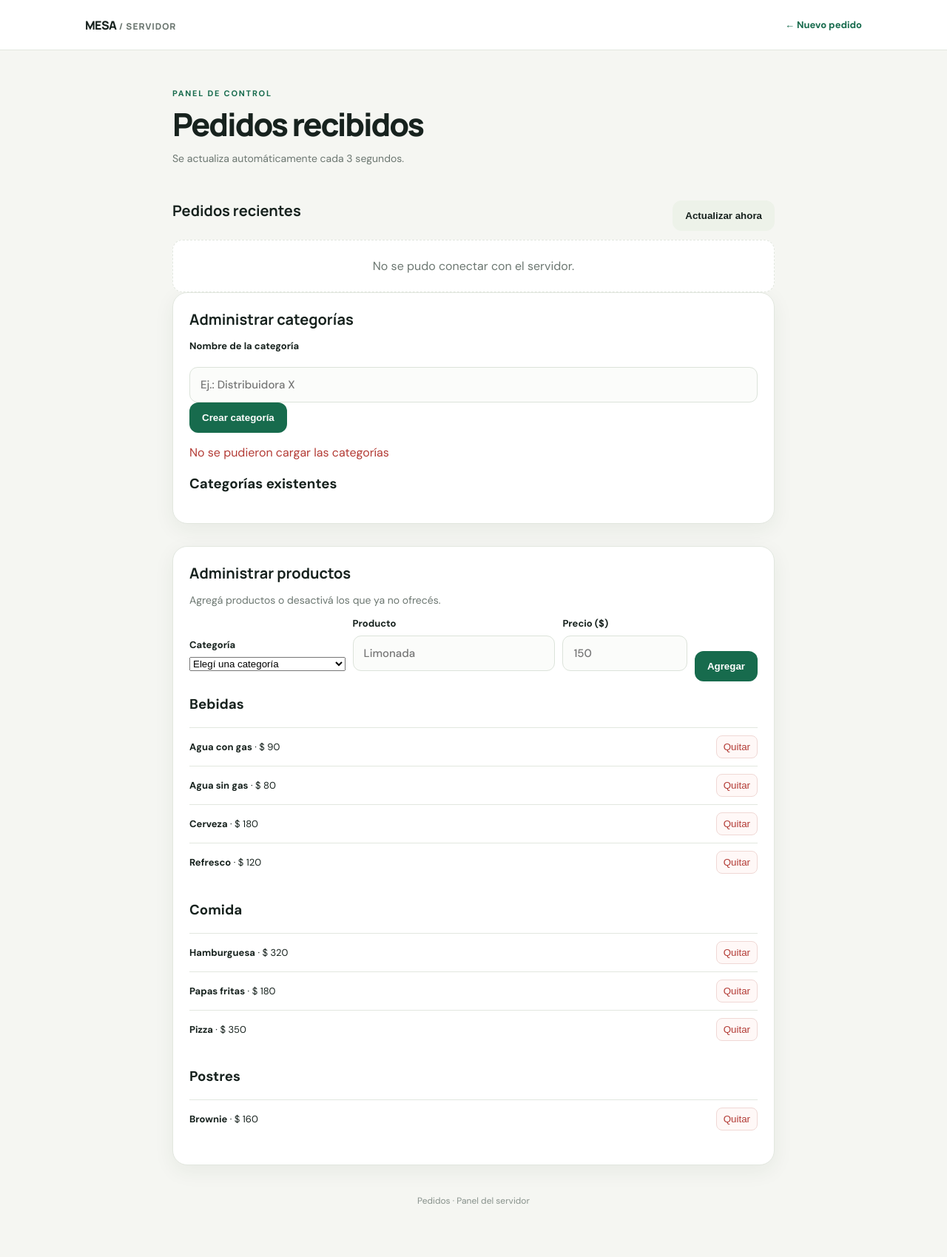
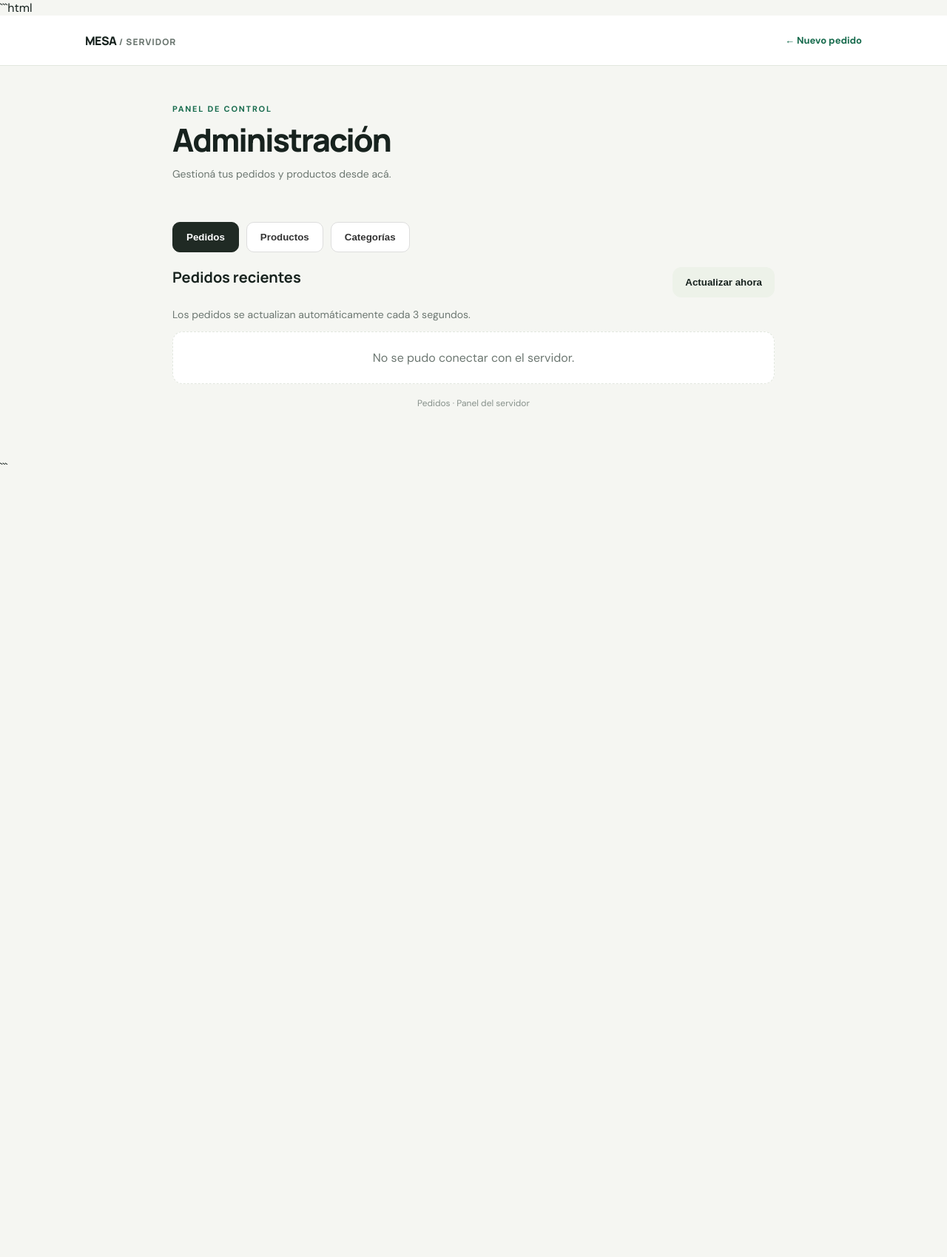
Before and after one commit to CFerreira222/sistema-pedidos, a Flask app: template templates/admin.html in a window 1280 px wide. Shown: the whole page at 74% size. After the commit the page ends 629 px from the top, so only its background shows below. Run offline with Flask 3, Linux system fonts and the light colour scheme; the template is opened without the code that fills it, so the values that code supplies are empty; data comes from the database, SQL or seed files in the repository; some libraries are stand-ins or nearby versions.

Commit message:
Update admin.html

````diff
--- a/templates/admin.html
+++ b/templates/admin.html
@@ -1,4 +1,4 @@
-
+```html
 <!doctype html>
 <html lang="es">
 <head>
@@ -6,7 +6,37 @@
   <meta name="viewport" content="width=device-width,initial-scale=1">
   <title>Panel de pedidos</title>
   <link rel="stylesheet" href="/static/style.css">
+
+  <style>
+    .admin-tabs {
+      display: flex;
+      gap: 10px;
+      flex-wrap: wrap;
+      margin: 20px 0;
+    }
+
+    .admin-tab {
+      padding: 12px 18px;
+      border: 1px solid #ddd;
+      border-radius: 10px;
+      background: #fff;
+      color: #333;
+      cursor: pointer;
+      font-weight: 600;
+    }
+
+    .admin-tab.active {
+      background: #202a24;
+      color: #fff;
+      border-color: #202a24;
+    }
+
+    .admin-section[hidden] {
+      display: none !important;
+    }
+  </style>
 </head>
+
 <body>
   <header>
     <div class="brand">MESA<span> / SERVIDOR</span></div>
@@ -16,39 +46,42 @@
   <main class="wrap">
     <section class="hero">
       <p class="eyebrow">PANEL DE CONTROL</p>
-      <h1>Pedidos recibidos</h1>
-      <p class="muted">Se actualiza automáticamente cada 3 segundos.</p>
+      <h1>Administración</h1>
+      <p class="muted">Gestioná tus pedidos y productos desde acá.</p>
     </section>
 
+    <nav class="admin-tabs" aria-label="Secciones de administración">
+      <button class="admin-tab active" type="button"
+              data-tab="orders-section" aria-selected="true">
+        Pedidos
+      </button>
+
+      <button class="admin-tab" type="button"
+              data-tab="products-section" aria-selected="false">
+        Productos
+      </button>
+
+      <button class="admin-tab" type="button"
+              data-tab="categories-section" aria-selected="false">
+        Categorías
+      </button>
+    </nav>
+
+    <!-- PESTAÑA PEDIDOS -->
+    <section id="orders-section" class="admin-section">
       <div class="toolbar">
         <h2>Pedidos recientes</h2>
-      <button class="secondary" id="refresh">Actualizar ahora</button>
+        <button class="secondary" id="refresh" type="button">
+          Actualizar ahora
+        </button>
       </div>
 
+      <p class="muted">Los pedidos se actualizan automáticamente cada 3 segundos.</p>
       <div id="orders" class="orders"></div>
-
-
-<section class="panel">
-  <h2>Administrar categorías</h2>
-
-  <form id="category-form">
-    <label for="new-category">Nombre de la categoría</label>
-    <input
-      id="new-category"
-      type="text"
-      maxlength="60"
-      placeholder="Ej.: Distribuidora X"
-      required
-    >
-    <button class="primary" type="submit">Crear categoría</button>
-    <p id="category-message" role="status"></p>
-  </form>
-
-  <h3>Categorías existentes</h3>
-  <div id="categories-list" class="product-list"></div>
     </section>
 
-
+    <!-- PESTAÑA PRODUCTOS -->
+    <section id="products-section" class="admin-section" hidden>
       <section class="panel product-panel">
         <h2>Administrar productos</h2>
         <p class="muted">Agregá productos o desactivá los que ya no ofrecés.</p>
@@ -65,7 +98,8 @@
           </label>
 
           <label for="price">Precio ($)
-          <input id="price" type="number" min="0" step="1" required placeholder="150">
+            <input id="price" type="number" min="0" step="1"
+                   required placeholder="150">
           </label>
 
           <button class="primary" type="submit">Agregar</button>
@@ -74,10 +108,48 @@
         <div id="products" class="product-list"></div>
         <p id="productMessage" role="status"></p>
       </section>
+    </section>
+
+    <!-- PESTAÑA CATEGORÍAS -->
+    <section id="categories-section" class="admin-section" hidden>
+      <section class="panel">
+        <h2>Administrar categorías</h2>
+
+        <form id="category-form">
+          <label for="new-category">Nombre de la categoría</label>
+          <input id="new-category" type="text" maxlength="60"
+                 placeholder="Ej.: Bebidas" required>
+          <button class="primary" type="submit">Crear categoría</button>
+          <p id="category-message" role="status"></p>
+        </form>
+
+        <h3>Categorías existentes</h3>
+        <div id="categories-list" class="product-list"></div>
+      </section>
+    </section>
 
     <footer>Pedidos · Panel del servidor</footer>
   </main>
 
+  <script>
+    document.querySelectorAll(".admin-tab").forEach(function (button) {
+      button.addEventListener("click", function () {
+        const selectedId = button.dataset.tab;
+
+        document.querySelectorAll(".admin-tab").forEach(function (tab) {
+          const active = tab === button;
+          tab.classList.toggle("active", active);
+          tab.setAttribute("aria-selected", active ? "true" : "false");
+        });
+
+        document.querySelectorAll(".admin-section").forEach(function (section) {
+          section.hidden = section.id !== selectedId;
+        });
+      });
+    });
+  </script>
+
   <script src="/static/admin.js"></script>
 </body>
 </html>
+```
````
Lines whose indentation alone changed are shown as unchanged.
